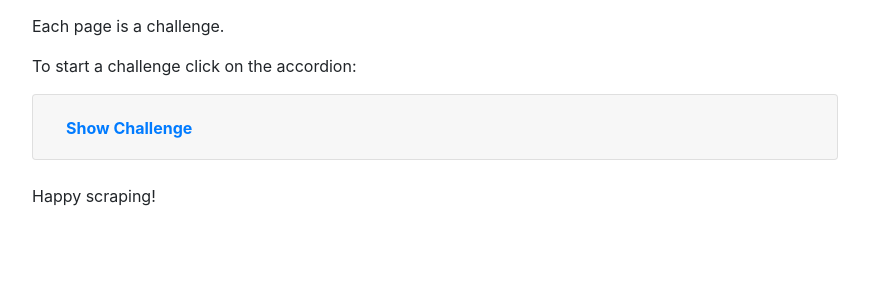
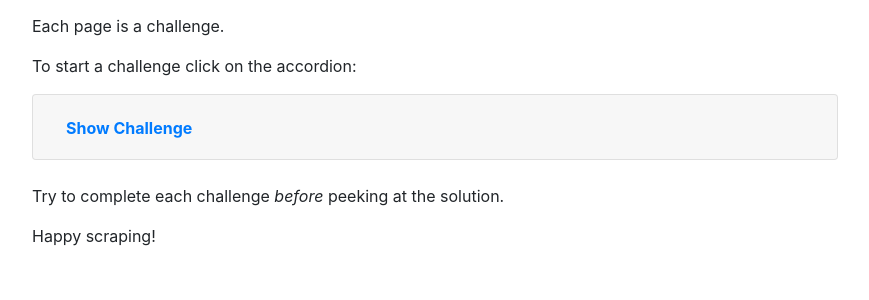
Before and after one commit to maxhumber/scrape.world, a Flask app: template templates/index.html in a window 1280 px wide. Shown: the part 292-592 px from the top of the page, without its empty margins (205-1074 px from the left). Run offline with Flask 2, Linux system fonts and the light colour scheme; the template is opened without the code that fills it, so the values that code supplies are empty; some libraries are stand-ins or nearby versions.

Commit message:
edit based on Blair feedback

```diff
--- a/templates/index.html
+++ b/templates/index.html
@@ -28,5 +28,6 @@
   </div>
 </div>
 <br />
+<p>Try to complete each challenge <i>before</i> peeking at the solution.</p>
 <p>Happy scraping!</p>
 {% endblock %}
```
